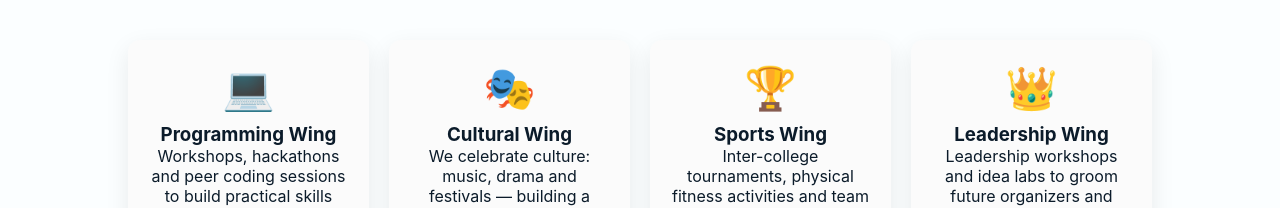
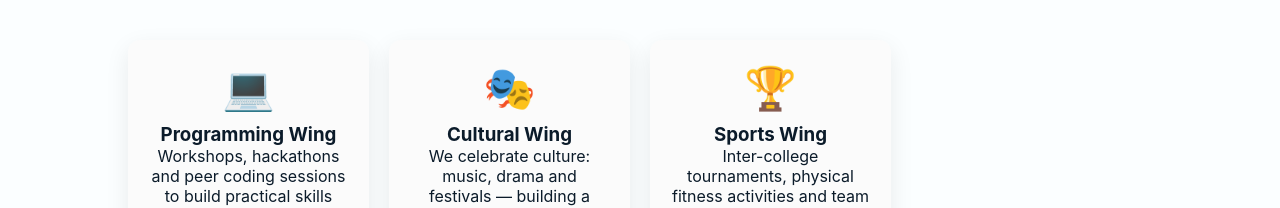
Before and after one commit to anannyasara270804bd-ui/first-project, a plain HTML site: page index.html in a window 1280 px wide. Shown: the part 592-800 px from the top of the page. Drawn offline with Linux system fonts and the light colour scheme.

Commit message:
Fix HTML formatting and structure

```diff
--- a/index.html
+++ b/index.html
@@ -119,11 +119,6 @@
       <p>Inter-college tournaments, physical fitness activities and team events for healthy competition.</p>
     </div>
 
-    <div class="wing-card">
-      <span class="icon" aria-hidden="true">👑</span>
-      <h3>Leadership Wing</h3>
-      <p>Leadership workshops and idea labs to groom future organizers and team leads.</p>
-    </div>
   </section>
 
   <!-- MISSION & HISTORY -->
@@ -243,4 +238,5 @@
   <button id="topBtn" title="Back to top">↑</button>
 
 </body>
+
 </html>
```
